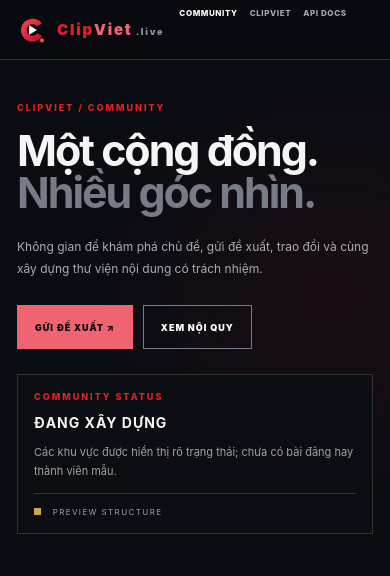
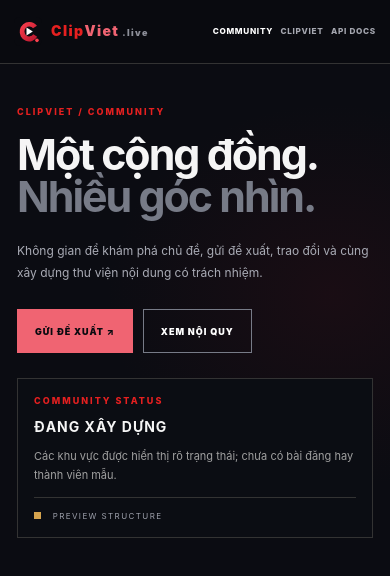
Before and after one commit to zskbot/clipviet.live, a PHP site: page /site/community/ in a window 390 px wide. Shown: the top 576 px of the page. Run offline with PHP 8.4, Linux system fonts and the light colour scheme.

Commit message:
fix(community): align mobile navigation horizontally with logo

```diff
--- a/site/community/community.css
+++ b/site/community/community.css
@@ -85,3 +85,61 @@
   .community-grid{grid-template-columns:1fr}
   .community-card{min-height:150px}
 }
+
+
+/* Community header: logo and all primary navigation links share one horizontal baseline. */
+.community-topbar{
+  display:flex;
+  flex-flow:row nowrap;
+  align-items:center;
+  justify-content:space-between;
+  gap:clamp(8px,2vw,18px);
+  min-height:64px;
+  height:64px;
+  padding-inline:clamp(10px,3.6vw,28px);
+  overflow:hidden;
+}
+.community-topbar .community-brand{
+  display:inline-flex;
+  flex:0 1 auto;
+  align-items:center;
+  min-width:0;
+  white-space:nowrap;
+  font-size:clamp(12px,3.6vw,15px);
+  letter-spacing:clamp(.5px,.35vw,1.4px);
+  line-height:1;
+}
+.community-topbar .community-brand .brand-logo{
+  width:clamp(26px,7.2vw,34px);
+  height:clamp(26px,7.2vw,34px);
+  flex:0 0 auto;
+}
+.community-topbar nav{
+  display:flex;
+  flex:0 0 auto;
+  flex-flow:row nowrap;
+  align-items:center;
+  justify-content:flex-end;
+  gap:clamp(6px,1.9vw,14px);
+  min-width:0;
+  margin:0;
+  white-space:nowrap;
+}
+.community-topbar nav a{
+  display:inline-flex;
+  align-items:center;
+  flex:0 0 auto;
+  min-height:40px;
+  font-size:clamp(7px,2.1vw,9px);
+  letter-spacing:clamp(.25px,.18vw,.7px);
+  line-height:1;
+  white-space:nowrap;
+}
+.community-topbar .community-home-link{display:none}
+@media(max-width:380px){
+  .community-topbar{gap:6px;padding-inline:8px}
+  .community-topbar .community-brand{font-size:11px;letter-spacing:.2px;gap:5px}
+  .community-topbar .community-brand .brand-logo{width:24px;height:24px}
+  .community-topbar nav{gap:5px}
+  .community-topbar nav a{font-size:6.5px;letter-spacing:0}
+}
```
